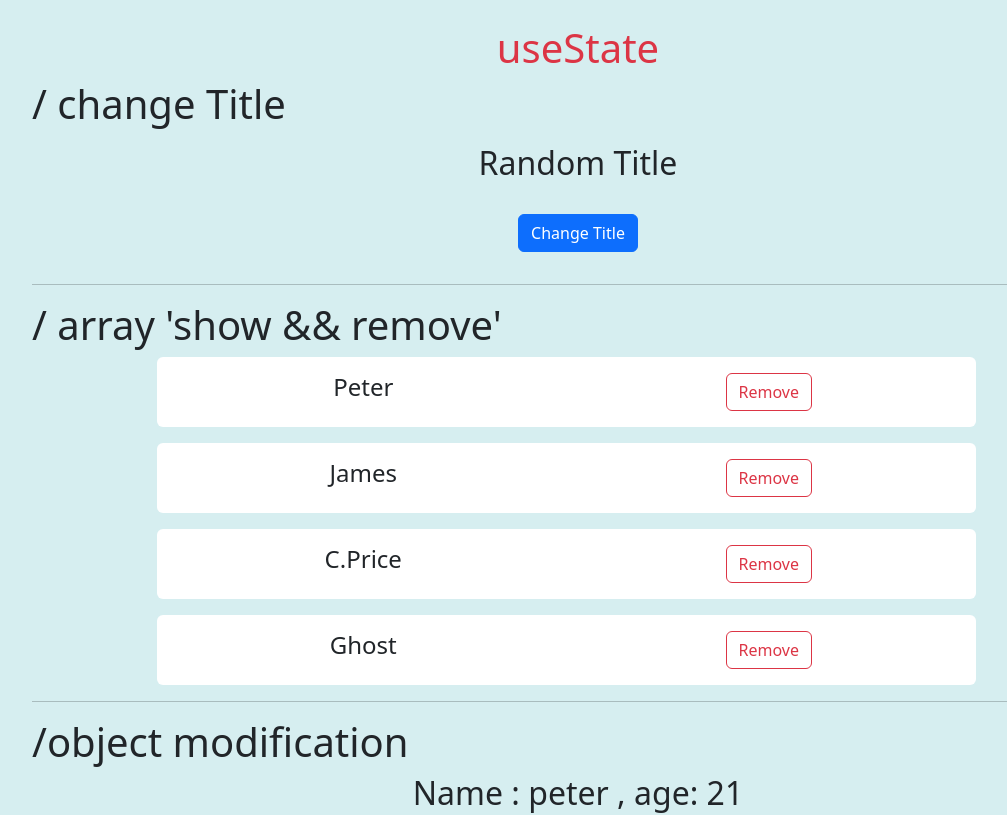
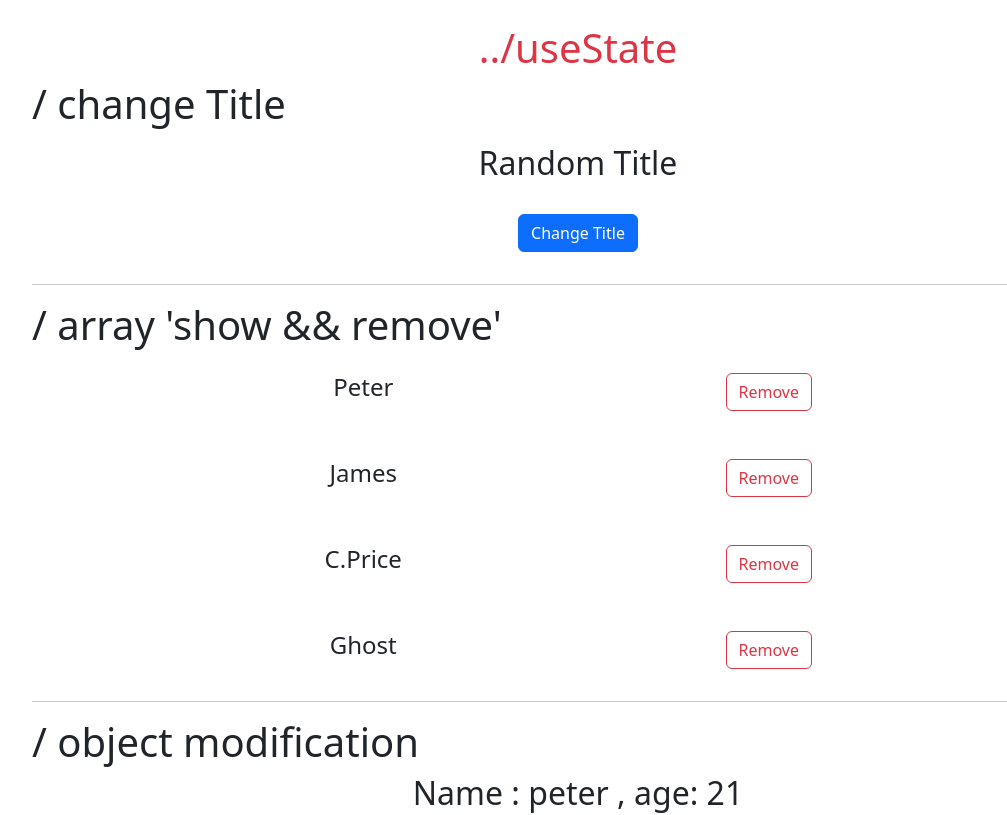
Before and after one commit to u-bx31/ReactCourse, a React (Create React App) app: page / in a window 1280 px wide. Shown: the top 815 px of the page, without its empty margins (62-1069 px from the left). Built offline with nearby package versions, Linux system fonts and the light colour scheme.

Commit message:
modified

```diff
--- a/src/App.js
+++ b/src/App.js
@@ -7,9 +7,9 @@ import Setup from './React_course-hooks/use-State/useState';
 function App() {
   const body = document.body;
 
-  body.style.backgroundColor = "rgb(214, 238, 240)";
+  body.style.backgroundColor = "rgb(147 147 147);";
   return (
-    <div className='container p-4 text-center'>
+    <div className='container p-4 text-center bg-white'>
       <Setup />
     </div>
   );
--- a/src/React_course-hooks/use-State/useState.jsx
+++ b/src/React_course-hooks/use-State/useState.jsx
@@ -62,7 +62,7 @@ const UseStateBasics = () => {
 
     return (
         <div>
-            <h1 className='text-danger'>useState</h1>
+            <h1 className='text-danger'> ../useState</h1>
             <h1 className='text-start'>/ change Title</h1>
             <h2 className='m-3'>{title}</h2>
             <button className='btn btn-primary m-sm-3' onClick={handleClick}>Change Title</button>
@@ -73,7 +73,7 @@ const UseStateBasics = () => {
                 {lsP}
             </div>
             <hr />
-            <h1 className='text-start'>/object modification</h1>
+            <h1 className='text-start'>/ object modification</h1>
             <h2>Name : {persone.name} , age: {persone.age}</h2>
             <p className='fs-4'><q>{persone.message}</q></p>
             <div className="row w-100 align-items-center justify-content-center">
```
